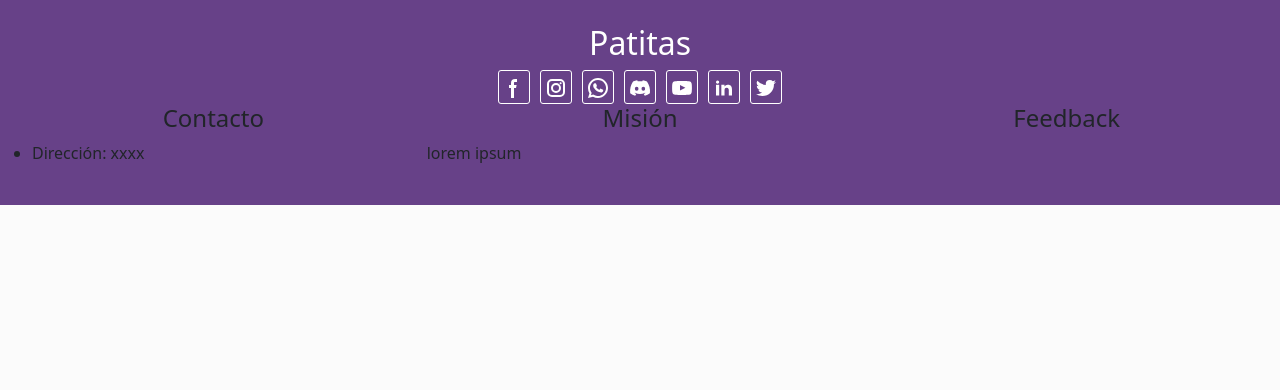
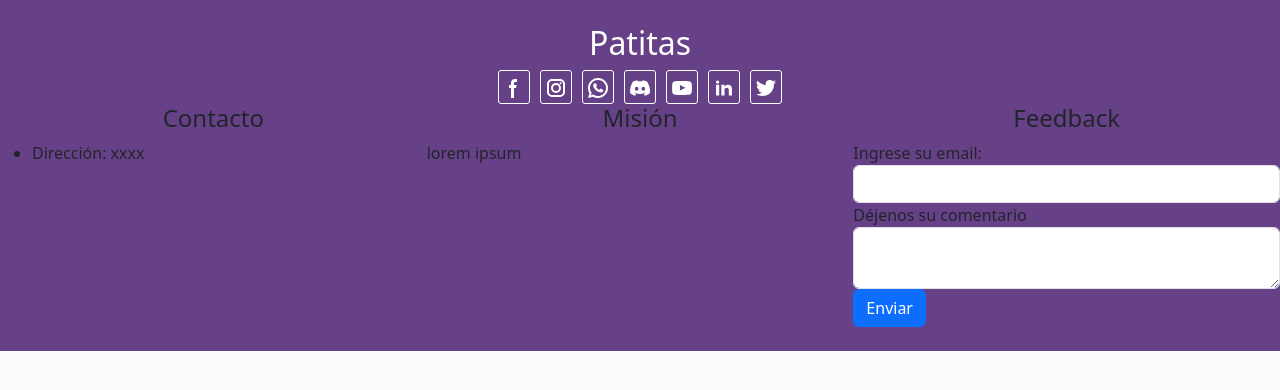
Before and after one commit to Floracuatica/patitas, a Django app: template templates/layout.html in a window 1280 px wide. Shown: the part 24-414 px from the top of the page. Run offline with Django 3.2, Linux system fonts and the light colour scheme; the template is opened without the code that fills it, so the values that code supplies are empty.

Commit message:
formulario foot

```diff
--- a/templates/layout.html
+++ b/templates/layout.html
@@ -105,6 +105,7 @@
                 </div>
                 <div class="w-100">
                     <h4 class="text-center">Feedback</h4>
+                    {% include 'partials/forms/_feedback.html' %}
                 </div>
             </div>
         </footer>
--- /dev/null
+++ b/templates/partials/forms/_feedback.html
@@ -0,0 +1,13 @@
+<form>
+    <div>
+        <label>Ingrese su email:</label>
+        <input type="email" name="email" class="form-control">
+    </div>
+    <div>
+        <label>Déjenos su comentario</label>
+        <textarea name="description" class="form-control"></textarea>
+    </div>
+    <div>
+        <button type="submit" class="btn btn-primary">Enviar</button>
+    </div>
+</form>
```
